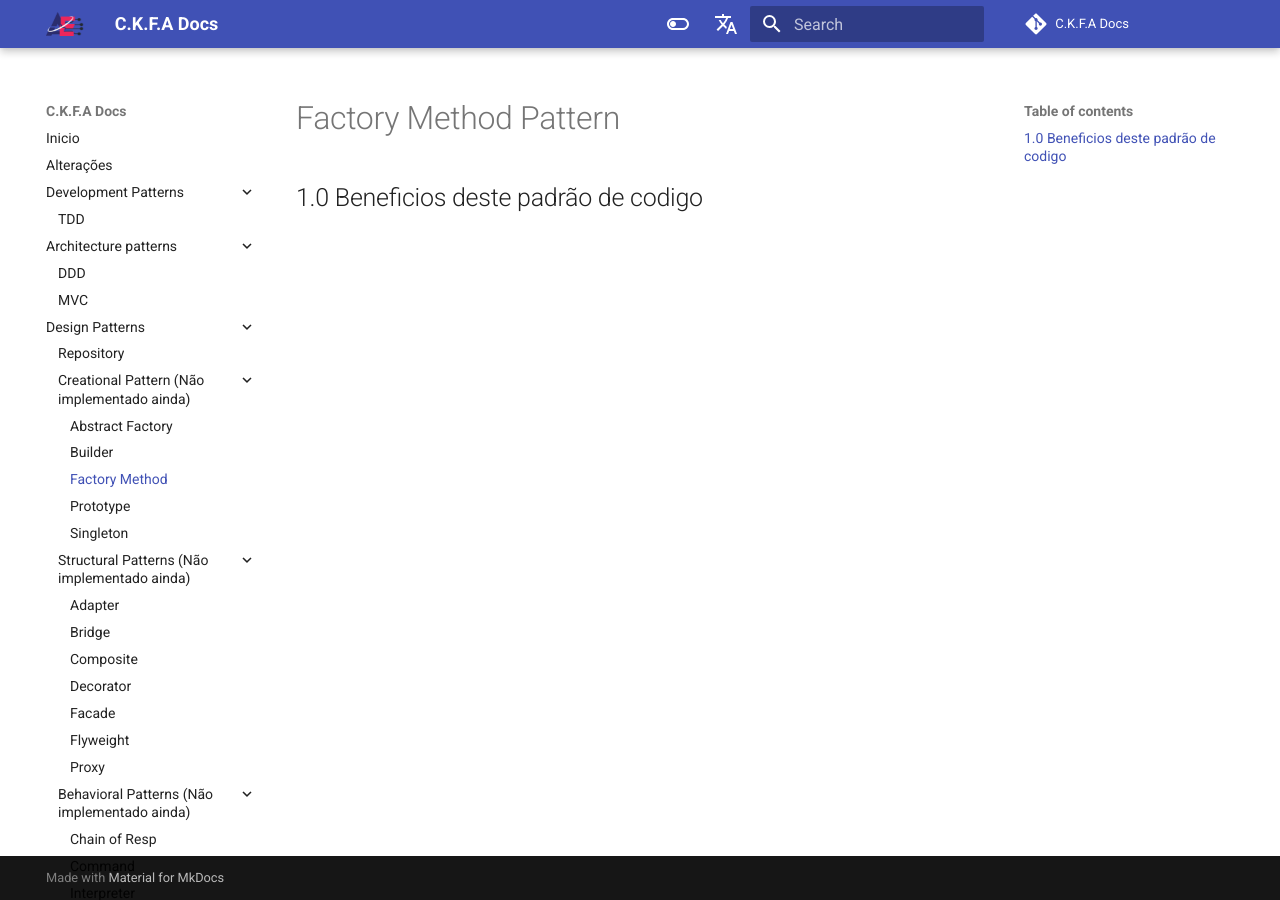
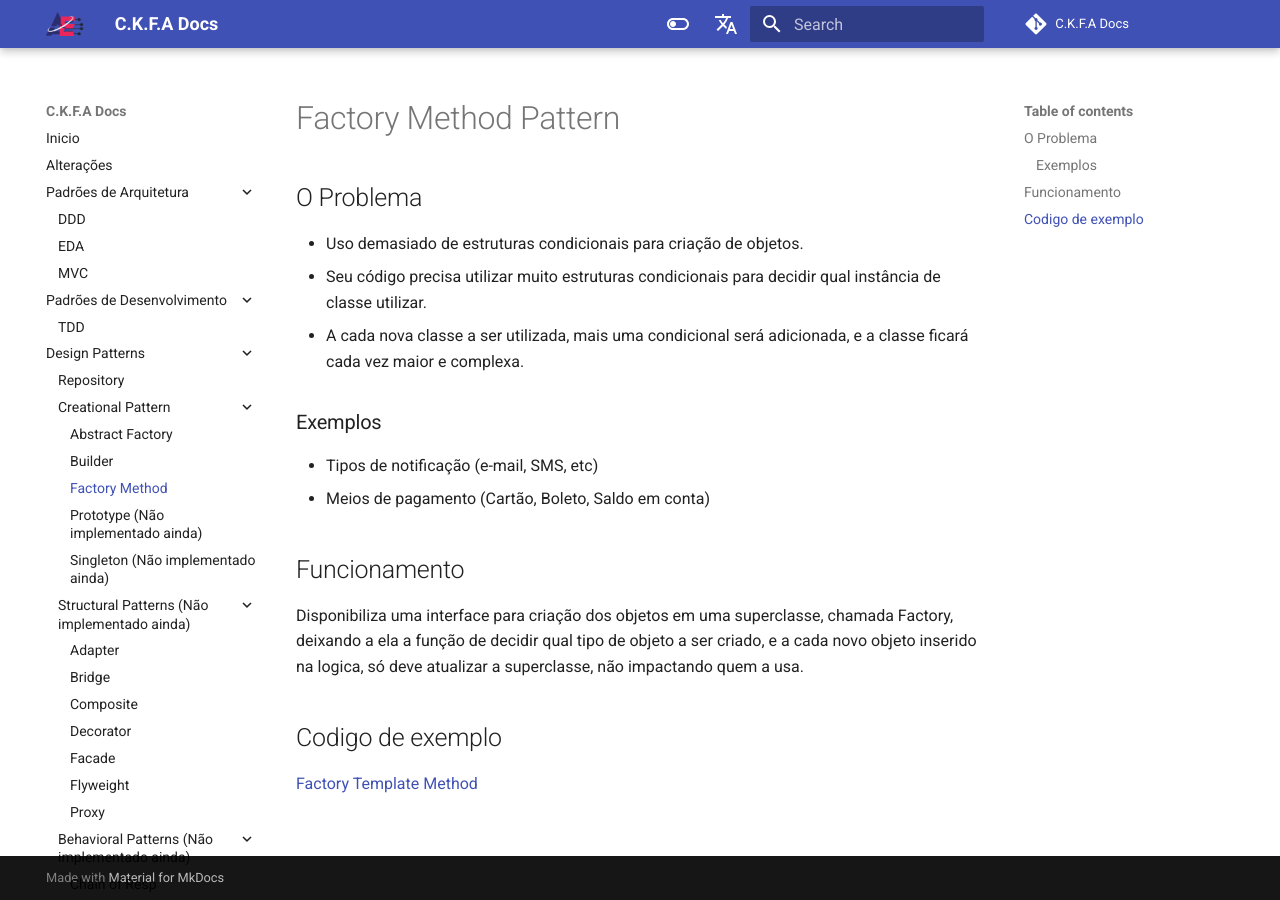
Before and after one commit to AlanEdward19/CKFA-Docs, an MkDocs documentation site: the page built from docs/1.0/creational pattern/factory-method-pattern.md, in a window 1280 px wide. Built offline with MkDocs 1.6.1 and Material for MkDocs 9.7.7, drawn with Linux system fonts in a browser that asks for light colours; comment, search, counter and statistics services are not loaded.

Commit message:
feat: new content

```diff
--- a/docs/1.0/creational pattern/factory-method-pattern.md
+++ b/docs/1.0/creational pattern/factory-method-pattern.md
@@ -1,3 +1,18 @@
 # Factory Method Pattern
 
-## 1.0 Beneficios deste padrão de codigo
+## O Problema
+- Uso demasiado de estruturas condicionais para criação de objetos.
+- Seu código precisa utilizar muito estruturas condicionais para decidir qual instância de classe utilizar.
+- A cada nova classe a ser utilizada, mais uma condicional será adicionada, e a classe ficará cada vez maior e complexa.
+
+### Exemplos
+- Tipos de notificação (e-mail, SMS, etc)
+- Meios de pagamento (Cartão, Boleto, Saldo em conta)
+
+## Funcionamento
+
+Disponibiliza uma interface para criação dos objetos em uma superclasse, chamada Factory, deixando a ela a função de decidir qual tipo de objeto a ser criado, e a cada novo objeto inserido na logica, só deve atualizar a superclasse, não impactando quem a usa.
+
+## Codigo de exemplo
+
+[Factory Template Method](https://github.com/AlanEdward19/FactoryMethodTemplate)
--- a/mkdocs.yml
+++ b/mkdocs.yml
@@ -50,22 +50,23 @@ nav:
     - Inicio: 'index.md'
     - Alterações: 'changelog.md'
 
-    - Development Patterns:
+    - Padrões de Arquitetura:
+      - DDD: '1.0/ddd-patern.md'
+      - EDA : '1.0/eda-patern.md'
+      - MVC : '1.0/mvc-pattern.md'
+
+    - Padrões de Desenvolvimento:
       - TDD : '1.0/tdd-pattern.md'
-
-    - Architecture patterns:
-      - DDD: '1.0/ddd-patern.md'
-      - MVC : '1.0/mvc-pattern.md'
 
     - Design Patterns:
       - Repository: '1.0/repository-pattern.md'
 
-      - Creational Pattern (Não implementado ainda):
+      - Creational Pattern:
         - Abstract Factory : '1.0/creational pattern/abstract-pattern.md'
         - Builder : '1.0/creational pattern/builder-pattern.md'
         - Factory Method : '1.0/creational pattern/factory-method-pattern.md'
-        - Prototype : '1.0/creational pattern/prototype-pattern.md'
-        - Singleton : '1.0/creational pattern/singleton-pattern.md'
+        - Prototype (Não implementado ainda): '1.0/creational pattern/prototype-pattern.md'
+        - Singleton (Não implementado ainda): '1.0/creational pattern/singleton-pattern.md'
 
       - Structural Patterns (Não implementado ainda):
         - Adapter : '1.0/structural pattern/adapter-pattern.md'
@@ -138,7 +139,9 @@ nav:
         - Banco não relacional : 'SQL/non-relational-database.md'
         - Banco relacional : 'SQL/relational-database.md'
 
+      - SOAP vs REST: '1.0/SoapVsRest.md'
+
       - Logica:
         - Estrutura de dados: 'logic/data-structure.md'
 
-      - Microserviços: ''
+      - Microserviços: '1.0/microservices.md'
```
Also changed, not shown: docs/1.0/SoapVsRest.md (added, +35 -0 lines), docs/1.0/creational pattern/abstract-pattern.md (+13 -1 lines), docs/1.0/creational pattern/builder-pattern.md (+13 -1 lines), docs/1.0/eda-patern.md (added, +29 -0 lines), docs/1.0/microservices.md (added, +85 -0 lines), docs/index.md (+37 -3 lines), docs/assets/img/migration.png (added).
